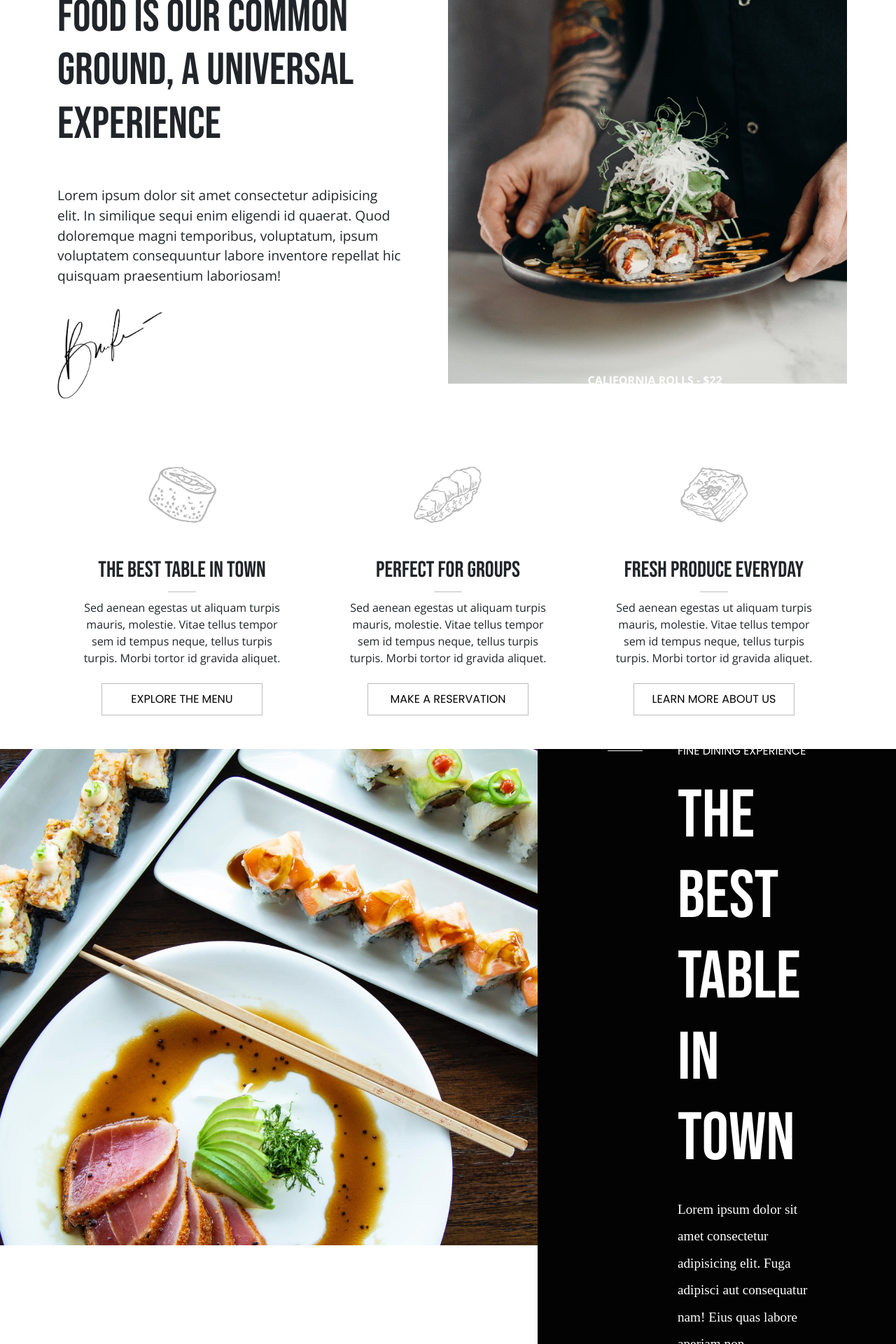
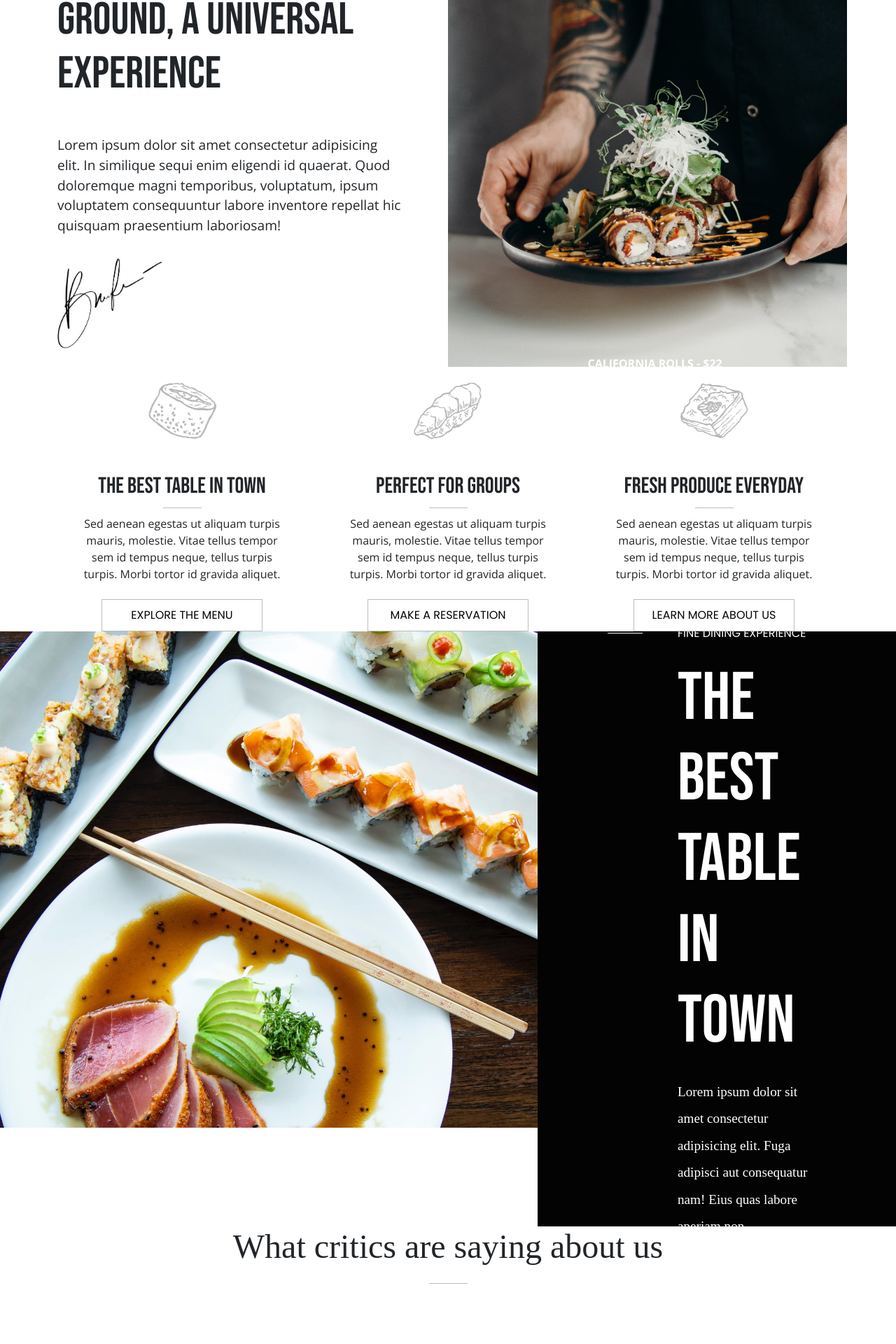
Before and after one commit to stecala/proj-html-vuejs, a Vue app: page / in a window 1280 px wide. Shown: the part 1379-3299 px from the top of the page at 70% size. After the commit the page ends 3223 px from the top, so only its background shows below. Built offline with nearby package versions, Linux system fonts and the light colour scheme; a web font is replaced by a local one.

Commit message:
Feat (end component) ⭐ SectionTitle is ready as component

```diff
--- a/src/components/MainApp.vue
+++ b/src/components/MainApp.vue
@@ -3,6 +3,7 @@
       <PromoComponent />
       <PromoCardsList :cardsList="cardsList" />
       <BannerMain :imgBanner="imgBanner[0]" />
+      <SectionTitle :txtTitle="txtTitle[0]" />
   </main>
 </template>
 
@@ -10,11 +11,13 @@
 import PromoComponent from './Main_Components/PromoComponent.vue'
 import PromoCardsList from './Main_Components/PromoCardsList.vue'
 import BannerMain from './Main_Components/BannerMain.vue'
+import SectionTitle from './Main_Components/SectionTitle.vue'
 export default {
   components :{
     PromoComponent,
     PromoCardsList,
     BannerMain,
+    SectionTitle,
   },
   data : function(){
     return{
@@ -47,7 +50,8 @@ export default {
           }
         },
       ],
-      imgBanner : ['/img/slider32x.jpg' , '/img/slider72x-scaled.jpg']
+      imgBanner : ['/img/slider32x.jpg' , '/img/slider72x-scaled.jpg'],
+      txtTitle : ['What critics are saying about us', 'Latest news & promotions'],
     }
   },
 }
--- a/src/components/Main_Components/BannerMain.vue
+++ b/src/components/Main_Components/BannerMain.vue
@@ -1,5 +1,5 @@
 <template>
-  <div class="banner-container d-flex mt-5">
+  <div class="banner-container d-flex my-margin">
         <div class="img-container">
             <img :src="imgBanner" alt="Banner Img">
         </div>
--- a/src/components/Main_Components/PromoCardsList.vue
+++ b/src/components/Main_Components/PromoCardsList.vue
@@ -1,5 +1,5 @@
 <template>
-  <div class="container-lg my-5 pt-5">
+  <div class="container-lg my-margin">
      <div class="row">
         <PromoCard  v-for="(element , index) in cardsList" :key="index"  :element="element" />
      </div>
--- a/src/components/Main_Components/PromoComponent.vue
+++ b/src/components/Main_Components/PromoComponent.vue
@@ -1,9 +1,9 @@
 <template>
   <div class="pt-5">
-    <div class="container-lg mt-4">
+    <div class="container-lg my-margin">
         <div class="row">
             <div class="col-6">
-                <div class="promo-text mt-5">
+                <div class="promo-text ">
                 <p>
                     <strong>HAC TELLUS, FELIS RISUS AT</strong> mattis mattis. Eget euismod semper eget tortor, donec amet, blandit. Tristique facilisi faucibus elementum feugiat in nam in feugiat. Ipsum odio etiam duis facilisis amet vulputate.
                 </p>
--- a/src/components/Main_Components/SectionTitle.vue
+++ b/src/components/Main_Components/SectionTitle.vue
@@ -1,7 +1,7 @@
 <template>
-<div>
-    <h2>
-        ciao ciao
+<div class="text-center my-margin">
+    <h2 class="mb-4">
+        {{txtTitle}}
     </h2>
     <SmallLine />
 </div>
@@ -12,6 +12,9 @@ import SmallLine from './SmallLine.vue'
 export default {
     components:{
         SmallLine,
+    },
+    props : {
+        txtTitle: String
     }
 }
 </script>
@@ -21,6 +24,6 @@ export default {
 
     h2{
         font-family: 'Times New Roman', Times, serif;
-        font-style: italic;
+        font-size: 3rem;
     }
 </style>
--- a/src/components/Main_Components/SmallLine.vue
+++ b/src/components/Main_Components/SmallLine.vue
@@ -13,7 +13,7 @@ export default {
 <style scoped lang="scss">
 @import '../../assets/style/variables.scss';
 .small-line{
-    width: 40px;
+    width: 55px;
     height: 1px;
     background-color: $txtColorUnselected;
     margin: 10px auto;
```
